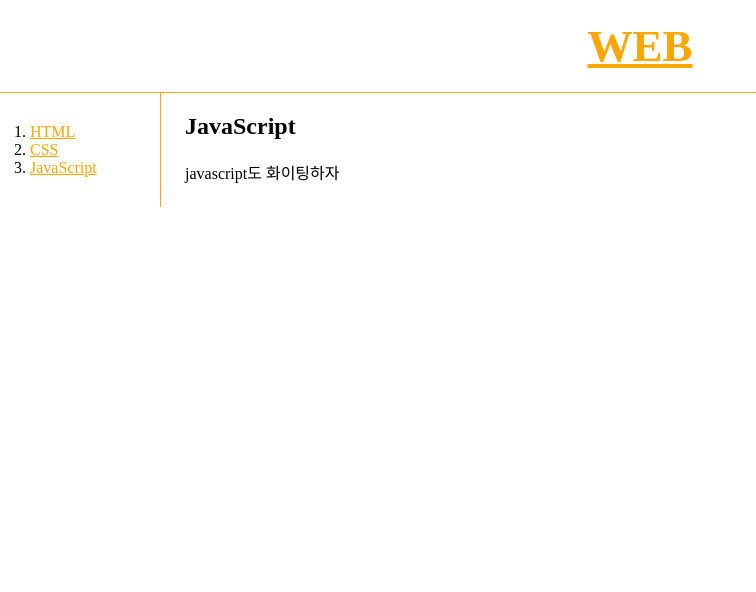
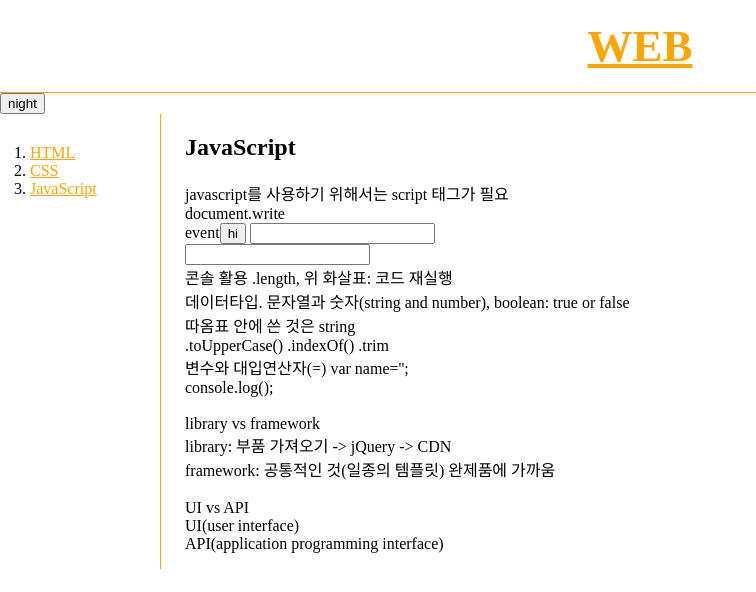
Before and after one commit to limgeonyeong/WEB, a plain HTML site: page 3.html in a window 1280 px wide. Shown: the whole page, without its empty margins (0-756 px from the left). Drawn offline with Linux system fonts and the light colour scheme.

Commit message:
Add files via upload

```diff
--- a/3.html
+++ b/3.html
@@ -4,9 +4,27 @@
     <meta charset="utf-8">
     <title>JavaScript</title>
     <link rel="stylesheet" href="style.css">
+    <script src="colors.js"></script>
   </head>
   <body>
     <h1><a href="index.html">WEB</a></h1>
+    <!--
+    <input id="night_day" type="button" value="night" onclick="
+    if(document.querySelector('#night_day').value === 'night'){
+      document.querySelector('body').style.backgroundColor = 'black';
+      document.querySelector('body').style.color = 'white';
+      document.querySelector('#night_day').value = 'day';
+  } else {
+      document.querySelector('body').style.backgroundColor = 'white';
+      document.querySelector('body').style.color = 'black';
+      document.querySelector('#night_day').value = 'night';
+  }
+    ">
+  -->
+    <input type="button" value="night" onclick="
+    nightDayHandler(this);
+    ">
+
   <div id="grid">
       <ol>
           <li><a href="1.html">HTML</a></li>
@@ -16,8 +34,25 @@
       <div id="article">
         <h2>JavaScript</h2>
         <p>
-        javascript도 화이팅하자
-      </p>
+        javascript를 사용하기 위해서는 script 태그가 필요
+        <br> document.write
+        <br> event<input type="button" value="hi" onclick="alert('hi')">
+        <input type="text" onchange="alert('changed')">
+        <br><input type="text" onkeydown="alert('key down!')">
+        <br>콘솔 활용 .length, 위 화살표: 코드 재실행
+        <br>데이터타입. 문자열과 숫자(string and number), boolean: true or false
+        <br>따옴표 안에 쓴 것은 string
+        <br>.toUpperCase()  .indexOf()   .trim
+        <br> 변수와 대입연산자(=) var name='';
+        <br>console.log();
+        <br>
+        <br>library vs framework
+        <br>library: 부품 가져오기 -> jQuery -> CDN
+        <br>framework: 공통적인 것(일종의 템플릿) 완제품에 가까움
+        <br>
+        <br>UI vs API
+        <br>UI(user interface)
+        <br>API(application programming interface)
       </div>
   </div>
   </body>
```
